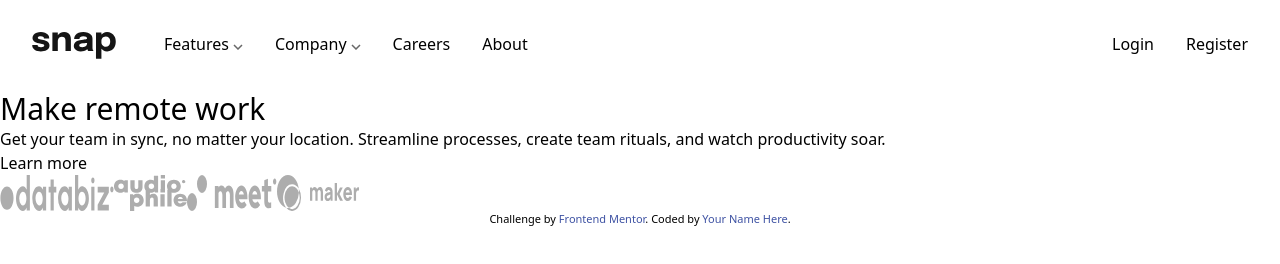
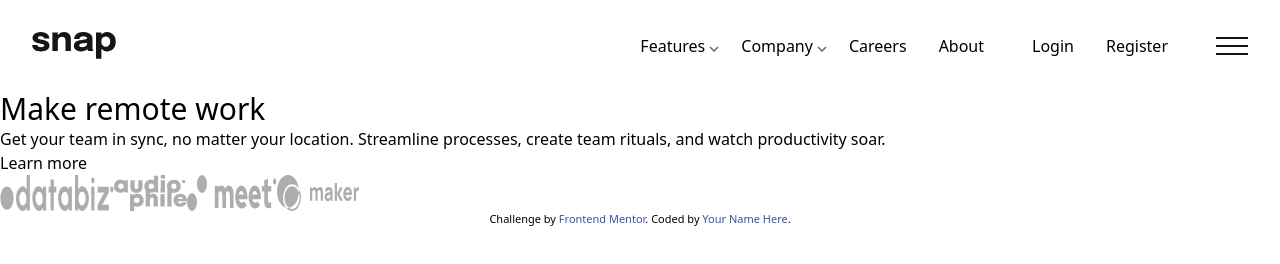
Before and after one commit to javascriptor1/intro-section-with-dropdown-navigation-main, a plain HTML site: page index.html in a window 1280 px wide. Drawn offline with Linux system fonts and the light colour scheme.

Commit message:
header done

```diff
--- a/index.html
+++ b/index.html
@@ -26,17 +26,17 @@
     </style>
   </head>
   <body>
-    <header class="flex p-8 gap-12">
-      <div>
-        <img src="images/logo.svg" alt="snap logo" />
+    <header class="flex p-8 gap-12 items-center">
+      <div class="w-full">
+        <img src="images/logo.svg" alt="snap logo" class="" />
       </div>
-      <nav class="">
+      <nav class="hidden lg:block">
         <ul class="flex gap-8">
-          <div class="flex items-baseline gap-1">
+          <div class="flex items-baseline gap-1 hover:cursor-pointer">
             <a href="">Features </a
             ><img src="images/icon-arrow-down.svg" alt="icon-arrow-down" />
           </div>
-          <div class="flex items-baseline gap-1">
+          <div class="flex items-baseline gap-1 hover:cursor-pointer">
             <a href="">Company </a
             ><img src="images/icon-arrow-down.svg" alt="icon-arrow-down" />
           </div>
@@ -44,10 +44,17 @@
           <a href="">About</a>
         </ul>
       </nav>
-      <ul class="flex ml-auto gap-8">
+      <ul class="ml-auto gap-8 hidden lg:flex">
         <a href="">Login</a>
         <a href="">Register</a>
       </ul>
+      <div class="hover:cursor-pointer">
+        <svg width="32" height="18" xmlns="http://www.w3.org/2000/svg">
+          <g fill="#151515" fill-rule="evenodd">
+            <path d="M0 0h32v2H0zM0 8h32v2H0zM0 16h32v2H0z" />
+          </g>
+        </svg>
+      </div>
     </header>
 
     <div>
```
Also changed, not shown: css/style.css.
